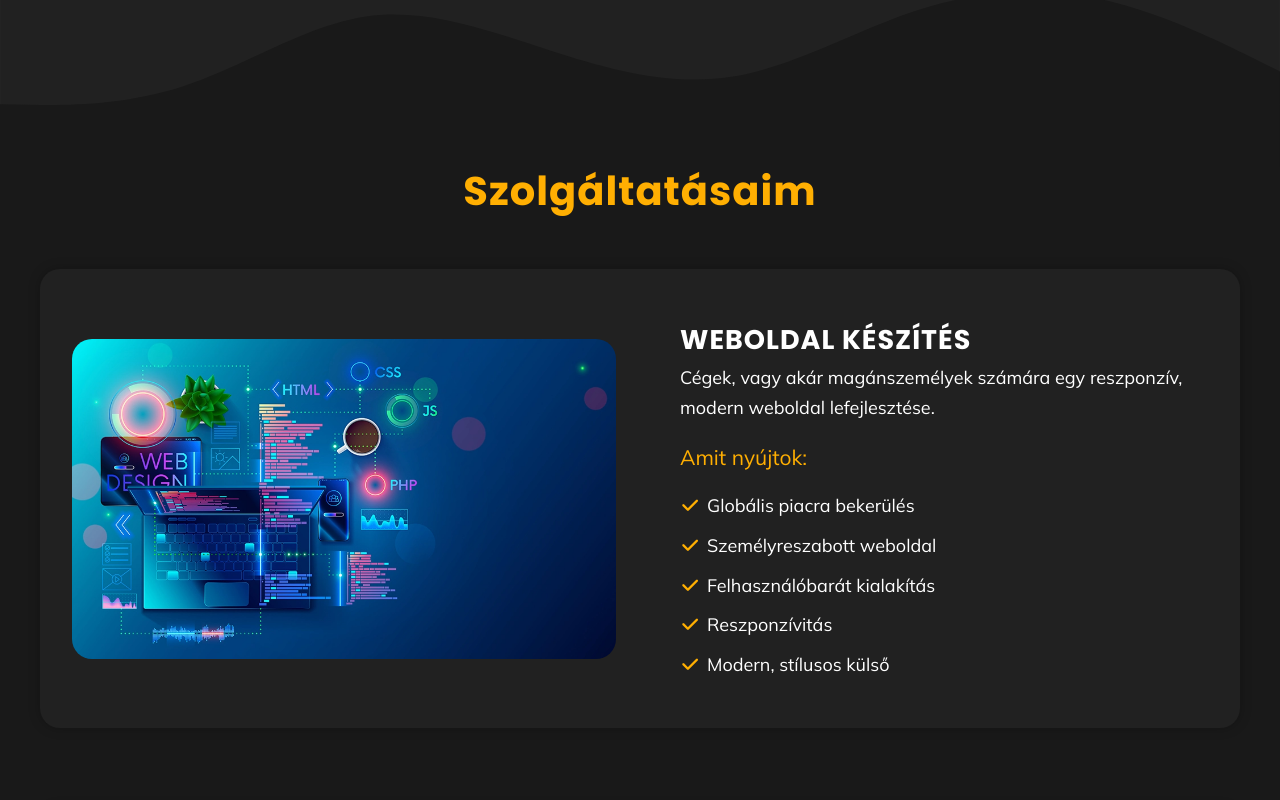
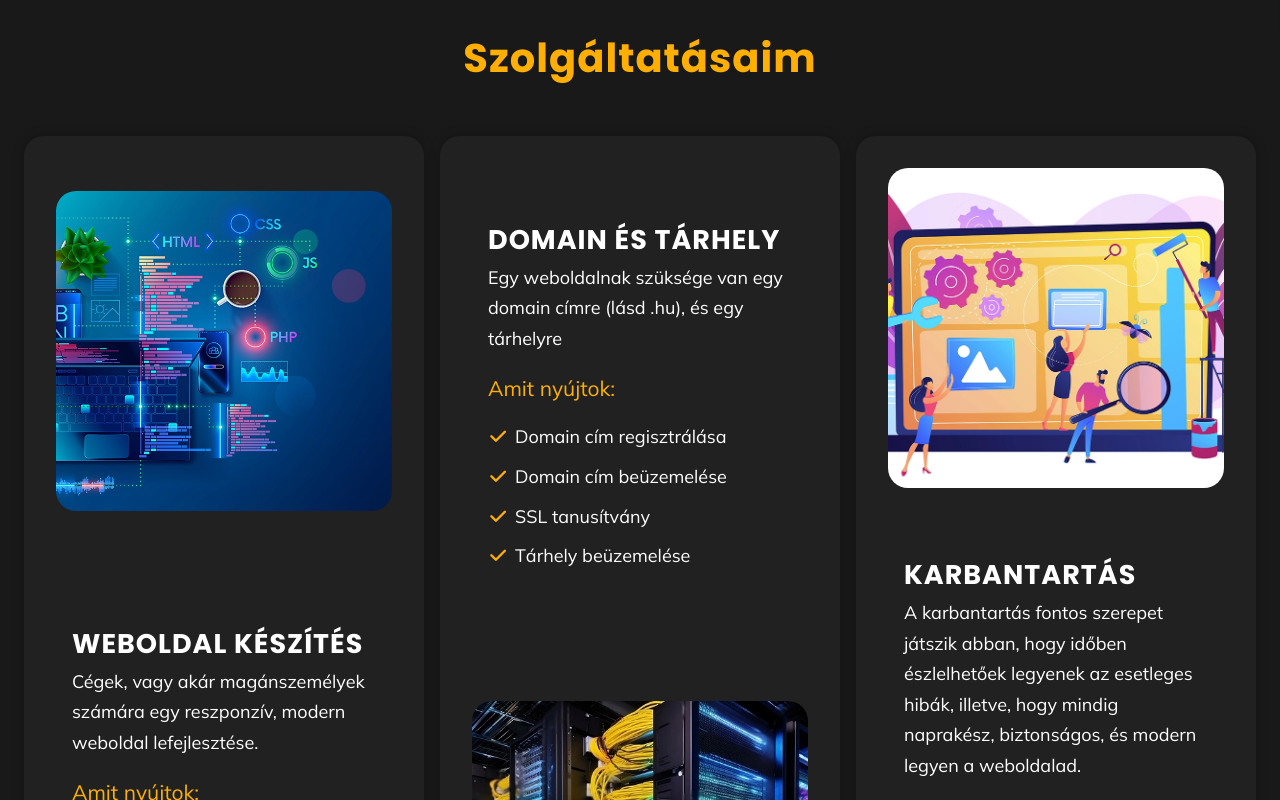
Before and after one commit to fszabi/webrebirth.hu, a website built with Vite: page index.html in a window 1280 px wide. Shown: the part 2000-2800 px from the top of the page. Built offline with nearby package versions, Linux system fonts and the light colour scheme; some packages are replaced by stand-ins of ours.

Commit message:
added features

```diff
--- a/scss/abstracts/_sizes.scss
+++ b/scss/abstracts/_sizes.scss
@@ -27,7 +27,7 @@ $auto-fit-max: 1fr;
 $flex-group-gap: 1rem;
 
 $container-inline-padding: 1rem;
-$container-max-width: 60rem;
-$container-max-width-wide: 75rem;
+$container-max-width: 75rem;
+$container-max-width-wide: 90rem;
 
 $form-content-padding: clamp(1.5rem, 5vw, 2.5rem);
--- a/scss/components/_services.scss
+++ b/scss/components/_services.scss
@@ -1,18 +1,18 @@
 @use "../abstracts/" as *;
 
 .services {
-  --grid-gap: 5rem;
+  --grid-gap: 1rem;
 
   .even-columns > .even-columns {
     --grid-gap: 3rem;
   }
 
   ul {
-    --flex-row-gap: .5em;
+    --flex-row-gap: 0.5em;
     padding-left: 1em;
 
     li {
-      padding-left: .5em;
+      padding-left: 0.5em;
       list-style-type: "✔";
 
       &::marker {
--- a/scss/layout/_even-columns.scss
+++ b/scss/layout/_even-columns.scss
@@ -25,3 +25,14 @@
     justify-self: center;
   }
 }
+
+.services {
+  .even-columns {
+    grid-auto-flow: row;
+    grid-template-columns: repeat(3, 1fr);
+
+    & > div {
+      grid-template-columns: 1fr;
+    }
+  }
+}
```
